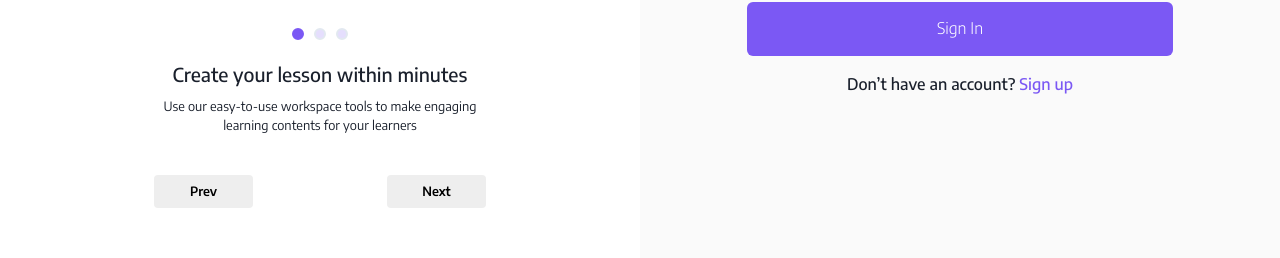
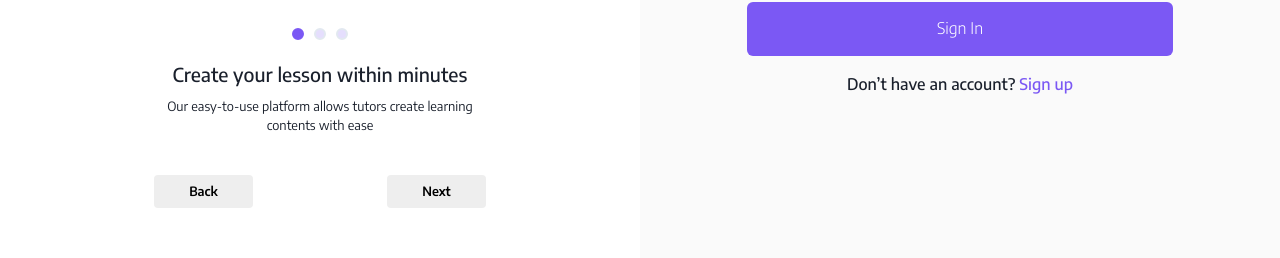
Before and after one commit to KlosaNow/klosanow-frontend, a React (Vite) app: page /sign-in in a window 1280 px wide. Shown: the part 341-599 px from the top of the page. Built offline with nearby package versions, Linux system fonts and the light colour scheme.

Commit message:
onboarding tweaks

```diff
--- a/src/pages/Onboarding/utils/SlideData.ts
+++ b/src/pages/Onboarding/utils/SlideData.ts
@@ -7,21 +7,20 @@ export const slides = [
     image: teacher,
     title: "Create your lesson within minutes",
     description:
-      "Use our easy-to-use workspace tools to make engaging learning contents for your learners",
+      "Our easy-to-use platform allows tutors create learning contents with ease ",
     id: "1",
   },
   {
     image: chatting,
     title: "Form an Interactive Academic Community",
     description:
-      "Maintain 24/7 interaction with your tutors/learners via messaging, Voice notes and Group chats",
+      "Maintain 24/7 interaction with your tutors/learners via the study chats",
     id: "2",
   },
   {
     image: location,
-    title: " Save Video lessons offline ",
-    description:
-      "Learners can save data by downloading video lessons to watch offline",
+    title: " Share Video Lessons with Ease ",
+    description: "Created lessons are shared with learners on the platform",
     id: "3",
   },
 ];
--- a/src/pages/OnboardingSlides/OnboardingSlides.tsx
+++ b/src/pages/OnboardingSlides/OnboardingSlides.tsx
@@ -20,7 +20,7 @@ const OnboardingSlides = ({ slides }: OnboardingSlidesProps) => {
   const navigate = useNavigate();
   const handleNextSlide = () => {
     if (currentIndex === slides.length - 1) {
-        navigate("/sign-up");
+      navigate("/sign-up");
     } else {
       setCurrentIndex(currentIndex + 1);
     }
@@ -58,15 +58,18 @@ const OnboardingSlides = ({ slides }: OnboardingSlidesProps) => {
           height="100%"
           paddingY={{ sm: "10%", lg: "20%" }}
           direction="column"
-          justify={{ lg: "flex-start", base: "space-around" }}
-        >
+          justify={{ lg: "flex-start", base: "space-around" }}>
           <motion.div
             key={currentIndex}
             initial={{ translateX: 100, opacity: 0 }}
             animate={{ translateX: 0, opacity: 1, scale: 1 }}
             exit={{ scale: 0, opacity: 0 }}
-            transition={{ delay: 0, duration: 0.5, damping: 80, stiffness: 10 }}
-          >
+            transition={{
+              delay: 0,
+              duration: 0.5,
+              damping: 80,
+              stiffness: 10,
+            }}>
             <SlideTemplate {...slides[currentIndex]} />
           </motion.div>
 
@@ -74,16 +77,14 @@ const OnboardingSlides = ({ slides }: OnboardingSlidesProps) => {
             direction={{ lg: "row", base: "column" }}
             my={10}
             justify="space-between"
-            align="center"
-          >
+            align="center">
             {mobBtn ? (
               <>
                 <Button
                   buttonStyle="btn--solid"
                   buttonSize="btn--medium"
                   action={handleNextSlide}
-                  width="100%"
-                >
+                  width="100%">
                   {currentIndex === slides.length - 1
                     ? "Create an account"
                     : "Next"}
@@ -92,8 +93,7 @@ const OnboardingSlides = ({ slides }: OnboardingSlidesProps) => {
                   buttonStyle="btn--ghost"
                   buttonSize="btn--medium"
                   width="100%"
-                  action={() => navigate("/sign-in")}
-                >
+                  action={() => navigate("/sign-in")}>
                   {currentIndex === slides.length - 1
                     ? "Sign into your account"
                     : "Skip"}
@@ -105,16 +105,14 @@ const OnboardingSlides = ({ slides }: OnboardingSlidesProps) => {
                   buttonStyle="btn--desktop"
                   buttonSize="btn--small"
                   action={handlePrevSlide}
-                  width={btnWidth}
-                >
-                  Prev
+                  width={btnWidth}>
+                  Back
                 </Button>
                 <Button
                   buttonStyle="btn--desktop"
                   buttonSize="btn--small"
                   width={btnWidth}
-                  action={handleNextSlide}
-                >
+                  action={handleNextSlide}>
                   Next
                 </Button>
               </>
```
Also changed, not shown: src/pages/CreateLesson/components/LessonContent/Editor.tsx (+151 -0 lines), src/pages/CreateLesson/components/LessonContent/PdfBlot.ts (added, +24 -0 lines), vite.config.ts.timestamp-1753856140151-87b5cc0960e16.mjs (added, +29 -0 lines).
